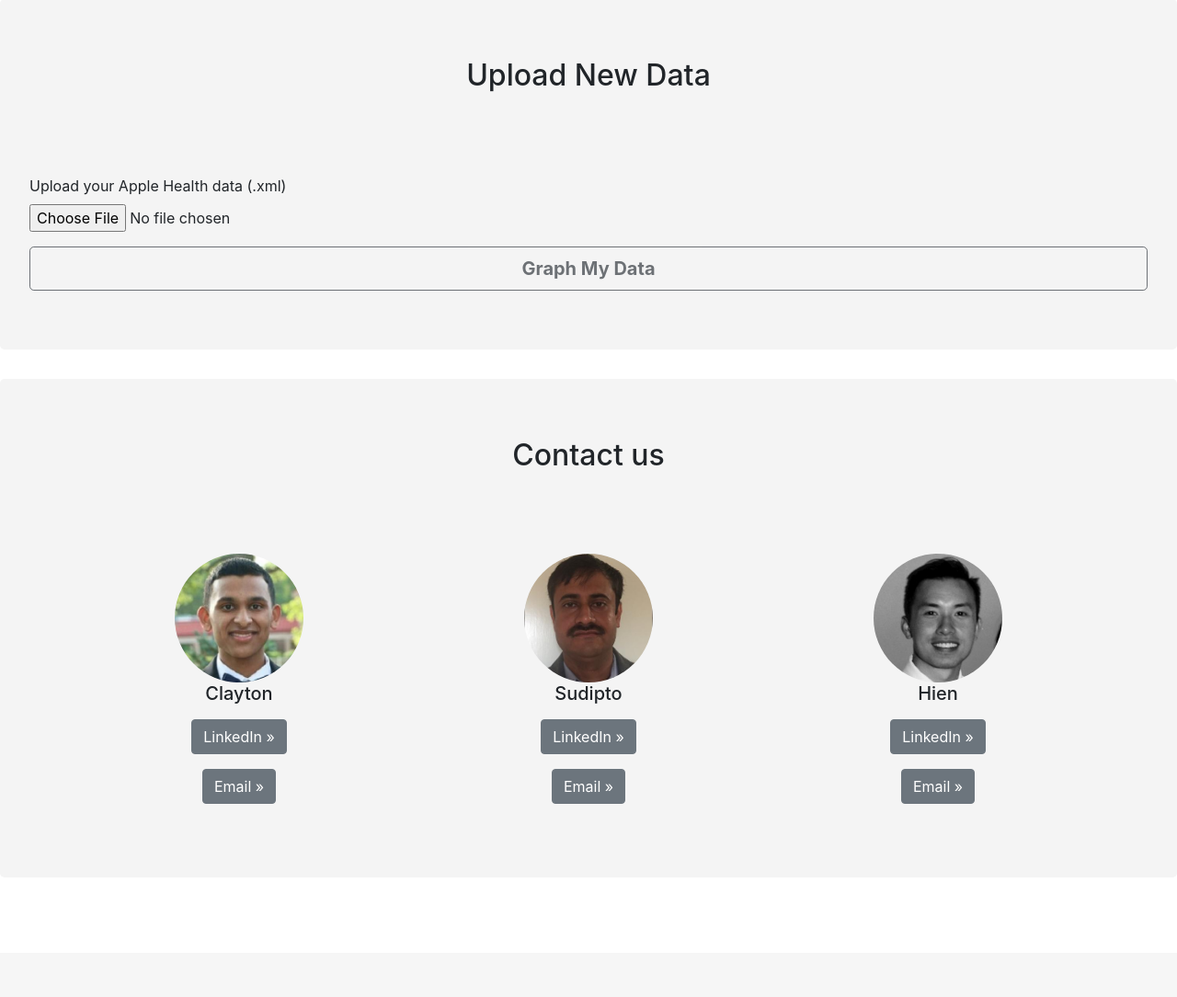
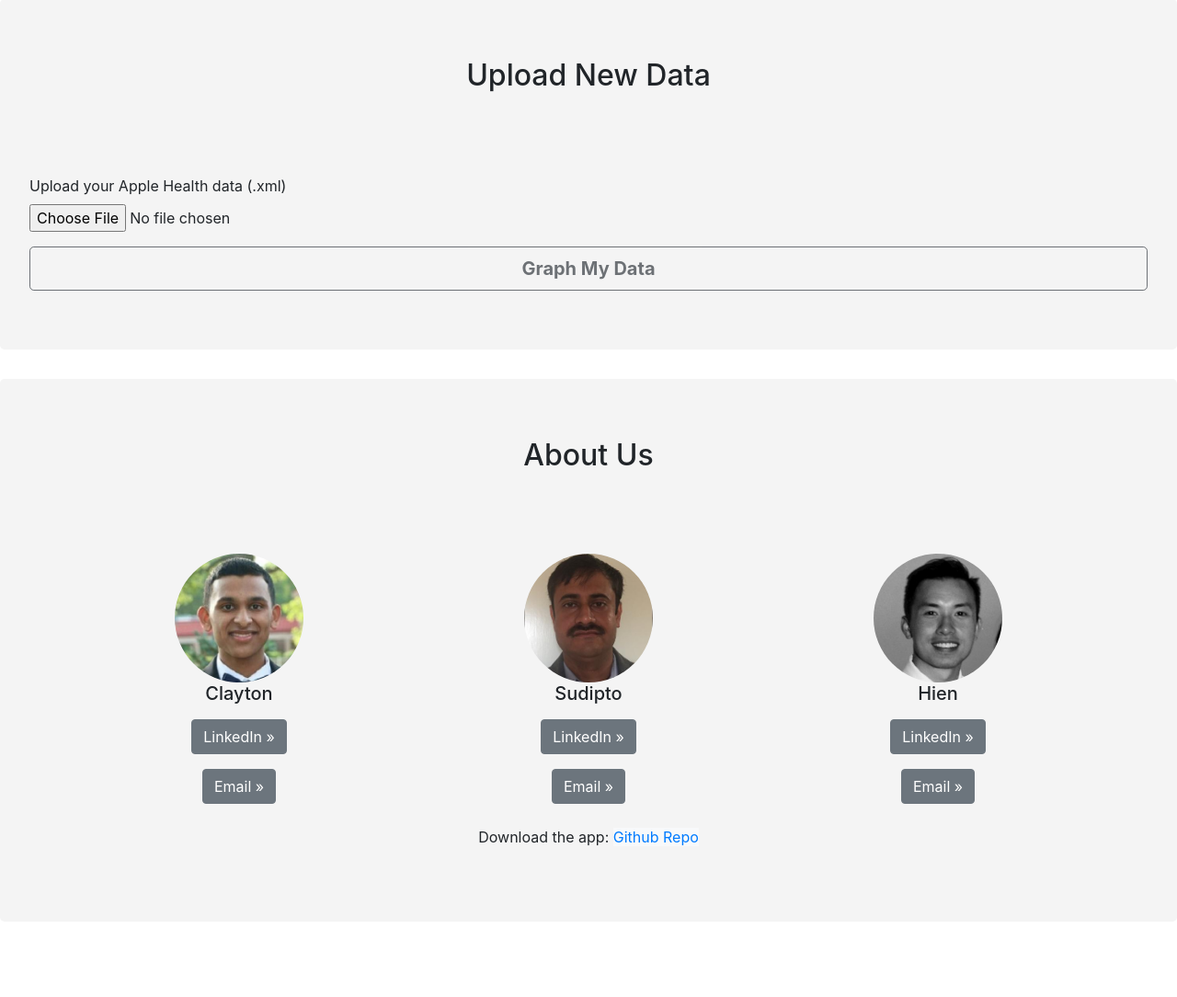
Before and after one commit to hienrepo/w209_wearables, a Flask app: page / in a window 1280 px wide. Shown: the part 3203-4287 px from the top of the page at 92% size. Before the commit the page ends 4077 px from the top, so only its background shows below. Run offline with Flask 2, Linux system fonts and the light colour scheme; some libraries are stand-ins or nearby versions.

Commit message:
show github link

```diff
--- a/templates/index.html
+++ b/templates/index.html
@@ -297,7 +297,8 @@ W209 - Wearables</title>
 
 <!-- About the team -->
 <div class="jumbotron" id="aboutus-section">
-	<h2 style="text-align: center;padding-bottom: 80px;">Contact us</h2>
+	<h2 style="text-align: center;padding-bottom: 80px;">About Us</h2>
+
 	<div class="container">
 		<div class="row" style="text-align: center">
 		      <div class="col-lg-4">
@@ -322,6 +323,9 @@ W209 - Wearables</title>
 				<p><a class="btn btn-secondary" href="mailto:nguyen.hien@berkeley.edu" role="button">Email &raquo;</a></p>
 		      </div><!-- /.col-lg-3 -->
 		</div><!-- /.row -->
+	</div>
+	<div class="d-flex justify-content-center mt-2">
+		<p>Download the app: <a href="https://github.com/hienrepo/w209_wearables" class="bg-light">Github Repo</a> </p>
 	</div>
 </div>
 
@@ -356,6 +360,8 @@ W209 - Wearables</title>
 	});
 
 </script>
+
+
 <script src="{{ url_for('static', filename='js/d3.v4.js') }}"></script>
 <script src="{{ url_for('static', filename='js/options.js') }}"></script>
 <script src="{{ url_for('static', filename='js/app_chart1.js') }}"></script>
@@ -367,6 +373,19 @@ W209 - Wearables</title>
 <script src="{{ url_for('static', filename='js/app_trend2.js') }}"></script>
 <script src="{{ url_for('static', filename='js/app_trend3.js') }}"></script>
 <script src="{{ url_for('static', filename='js/app_summary.js') }}"></script>
+
+
+<!-- <script src="../static/js/d3.v4.js"></script> -->
+<!-- <script src="../static/js/options.js"></script> -->
+<!-- <script src="../static/js/app_chart1.js"></script> -->
+<!-- <script src="../static/js/app_chart2.js"></script> -->
+<!-- <script src="../static/js/app_chart3.js"></script> -->
+<!-- <script src="../static/js/app_chart4.js"></script> -->
+<!-- <script src="../static/js/app_chart5.js"></script> -->
+<!-- <script src="../static/js/app_trend1.js"></script> -->
+<!-- <script src="../static/js/app_trend2.js"></script> -->
+<!-- <script src="../static/js/app_trend3.js"></script> -->
+<!-- <script src="../static/js/app_summary.js"></script> -->
 {{super()}}
 {% endblock %}
 
```
Also changed, not shown: app.py (+7 -2 lines).
